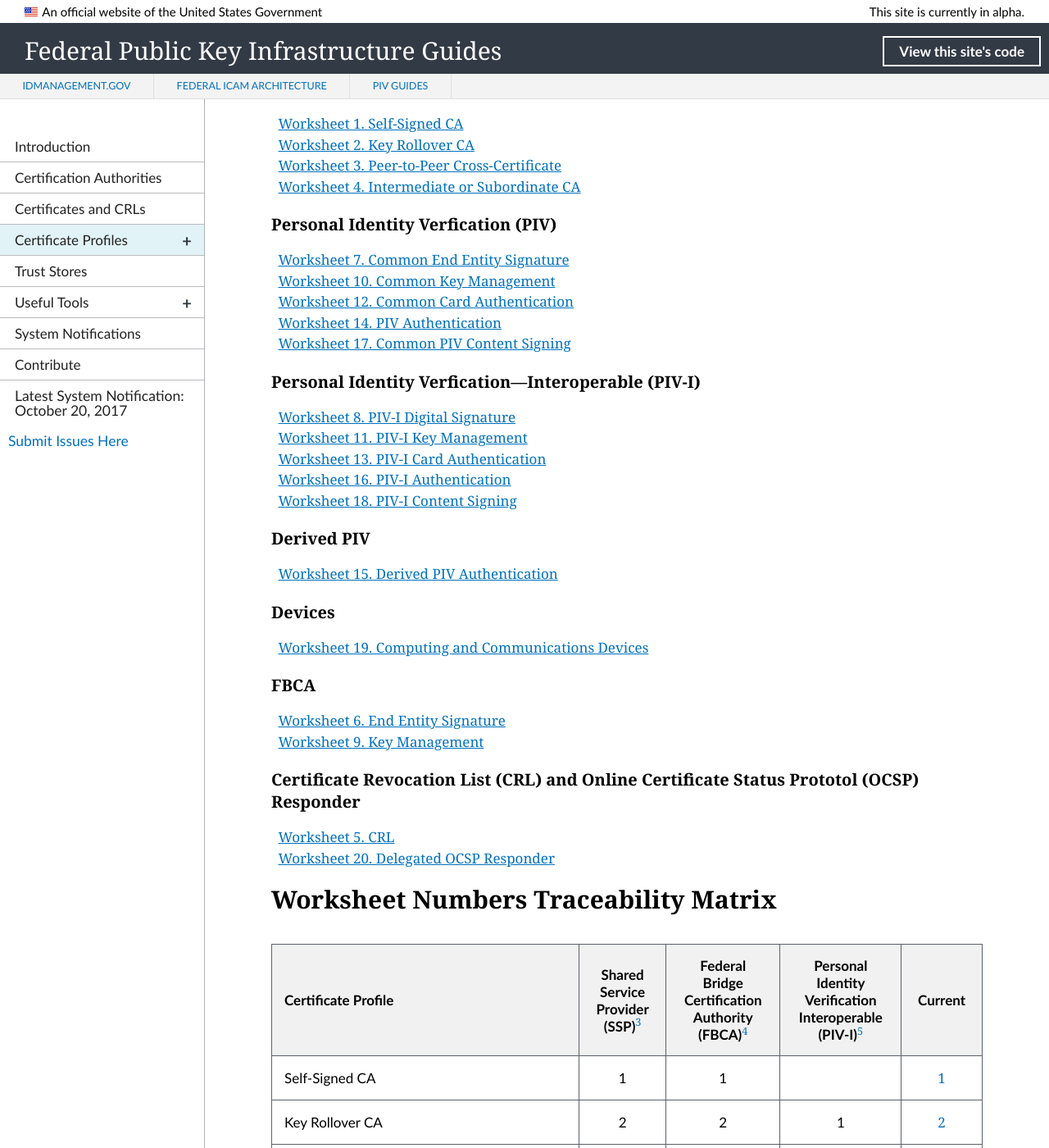
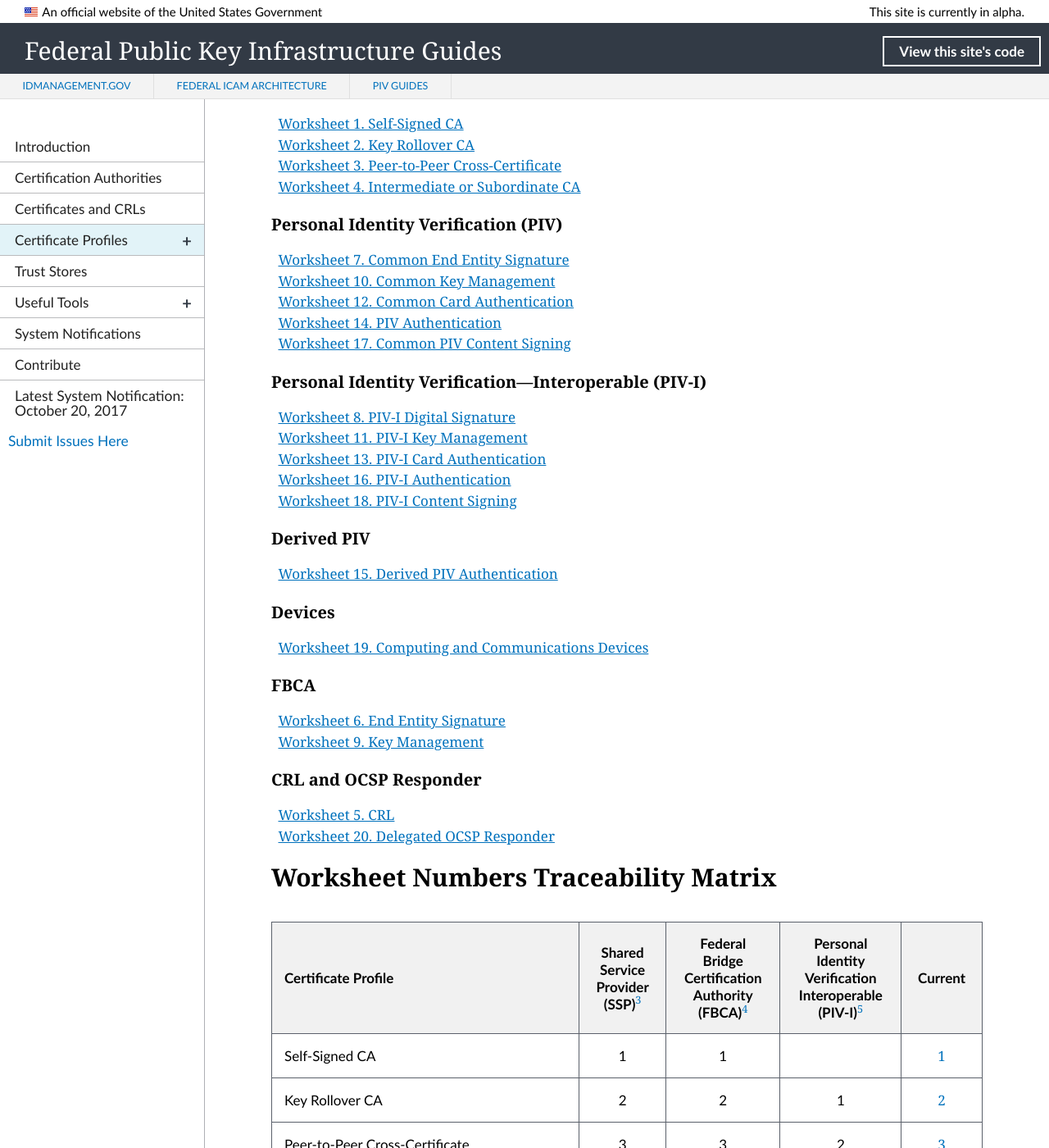
Before and after one commit to GSA/fpki-guides, a Jekyll site: the page built from pages/fpki_certificate_profiles.md, in a window 1280 px wide and 1400 px high, scrolled down 624 px. Shown: the whole window at 82% size. Built offline with Jekyll 4.4.1, drawn with Linux system fonts in a browser that asks for light colours; nearby versions of some CDN libraries; library files that are not in the unit come from our copies.

Commit message:
Update fpki_certificate_profiles.md
Edits

```diff
--- a/pages/fpki_certificate_profiles.md
+++ b/pages/fpki_certificate_profiles.md
@@ -23,7 +23,7 @@
 [Worksheet 3. Peer-to-Peer Cross-Certificate]({{ site.baseurl }}/profiles/p2pcrosscert/)<BR>
 [Worksheet 4. Intermediate or Subordinate CA]({{ site.baseurl }}/profiles/intorsubca/)<BR>
 
-### Personal Identity Verfication (PIV)
+### Personal Identity Verification (PIV)
 
 [Worksheet 7. Common End Entity Signature]({{ site.baseurl }}/profiles/commonendentitysign/)<BR>
 [Worksheet 10. Common Key Management]({{ site.baseurl }}/profiles/commonkeymgmt/)<BR>
@@ -31,7 +31,7 @@
 [Worksheet 14. PIV Authentication]({{ site.baseurl }}/profiles/pivauth/)<BR>
 [Worksheet 17. Common PIV Content Signing]({{ site.baseurl }}/profiles/commonpivcontentsign/)<BR>
 
-### Personal Identity Verfication&mdash;Interoperable (PIV-I)
+### Personal Identity Verification&mdash;Interoperable (PIV-I)
 
 [Worksheet 8. PIV-I Digital Signature]({{ site.baseurl }}/profiles/pividigsign/)<BR>
 [Worksheet 11. PIV-I Key Management]({{ site.baseurl }}/profiles/pivikeymgmt/)<BR>
@@ -52,7 +52,7 @@
 [Worksheet 6. End Entity Signature]({{ site.baseurl }}/profiles/endentitysign/)<BR>
 [Worksheet 9. Key Management]({{ site.baseurl }}/profiles/keymgmt/)
 
-### Certificate Revocation List (CRL) and Online Certificate Status Prototol (OCSP) Responder
+### CRL and OCSP Responder
 
 [Worksheet 5. CRL]({{ site.baseurl }}/profiles/crl/)<BR>
 [Worksheet 20. Delegated OCSP Responder]({{ site.baseurl }}/profiles/delegatedocsp/)
@@ -84,7 +84,7 @@
 | Delegated OCSP Responder       | 12               |             | 9             | [20]({{ site.baseurl }}/profiles/delegatedocsp/)             |
 
 -----------------
-<a name="1">1</a>. _X.509 Certificate Policy for the U.S. Federal PKI Common Policy Framework_, v1.27, June 29, 2017.
+<a name="1">1</a>. _X.509 Certificate Policy for the U.S. Federal PKI Common Policy Framework_, v1.27, June 29, 2017.<br>
 <a name="2">2</a>. RFC 5280, _Internet X.509 Public Key Infrastructure Certificate and Certificate Revocation List (CRL) Profile_, David Cooper, Stefan Santesson, Stephen Farrell, Sharon Boeyen, Russell Housley, and Tim Polk (May 2008).<br>
 <a name="3">3</a>. _X.509 Certificate and Certificate Revocation List (CRL) Extensions Profile for the Shared Service Providers (SSP) Program_, July 17, 2017.<br>
 <a name="4">4</a>. _Federal Public Key Infrastructure (PKI) X.509 Certificate and CRL Extensions Profile_, July 17, 2017.<br>
```
